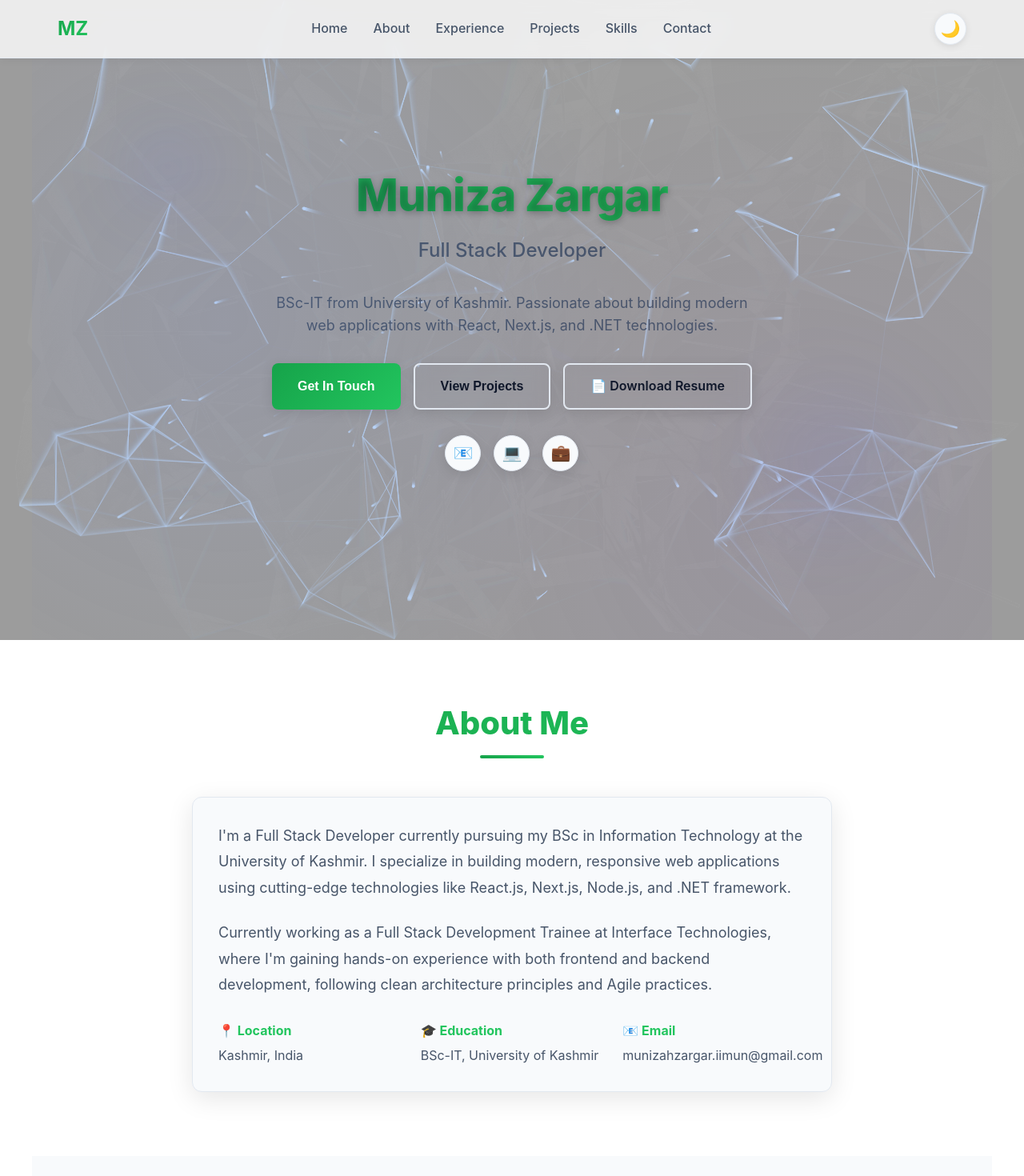
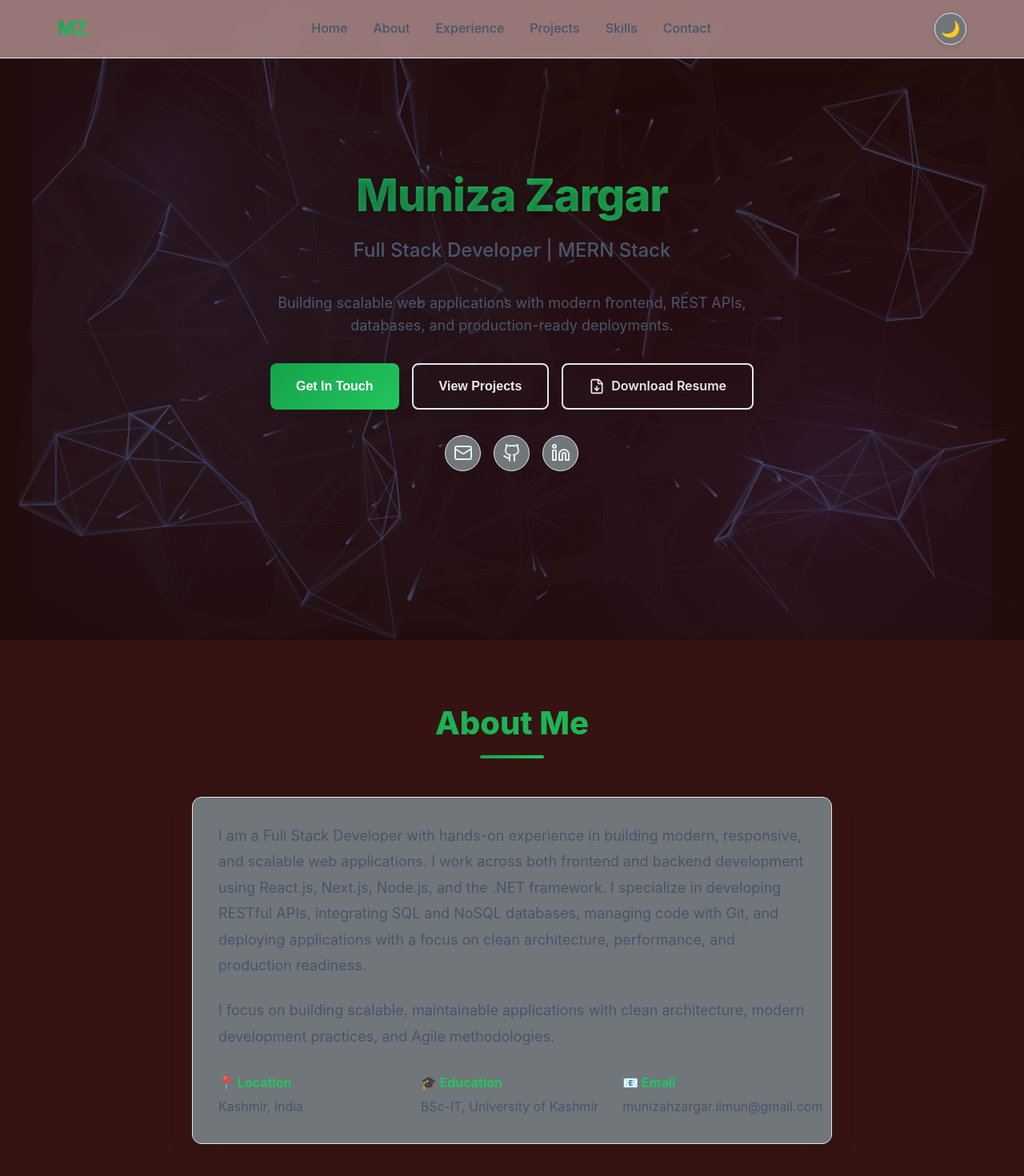
Before and after one commit to Munizazargar/muniza-portfolio, a Next.js app: page / in a window 1280 px wide. Shown: the top 1470 px of the page at 80% size. Built offline with nearby package versions, Linux system fonts and the light colour scheme.

Commit message:
Your commit message

```diff
--- a/package.json
+++ b/package.json
@@ -10,6 +10,7 @@
   },
   "dependencies": {
     "framer-motion": "^12.23.26",
+    "lucide-react": "^0.562.0",
     "next": "16.1.1",
     "react": "19.2.3",
     "react-dom": "19.2.3"
--- a/src/app/globals.css
+++ b/src/app/globals.css
@@ -4,10 +4,10 @@
 
 /* 🌞 LIGHT MODE */
 :root {
-  --bg-primary: #ffffff;
-  --bg-secondary: #f8fafc;
+  --bg-primary: #361313;
+  --bg-secondary: #71767b;
 
-  --text-primary: #0f172a;
+  --text-primary: #ececec;
   --text-secondary: #475569;
 
   --accent: #22c55e;
--- a/src/components/About.tsx
+++ b/src/components/About.tsx
@@ -38,10 +38,9 @@ export default function About() {
             viewport={{ once: true }}
             transition={{ duration: 0.6, delay: 0.2 }}
           >
-            I'm a Full Stack Developer currently pursuing my BSc in Information Technology
-            at the University of Kashmir. I specialize in building modern, responsive web
-            applications using cutting-edge technologies like React.js, Next.js, Node.js,
-            and .NET framework.
+          I am a Full Stack Developer with hands-on experience in building modern, responsive, and scalable web applications.
+          I work across both frontend and backend development using React.js, Next.js, Node.js, and the .NET framework.
+          I specialize in developing RESTful APIs, integrating SQL and NoSQL databases, managing code with Git, and deploying applications with a focus on clean architecture, performance, and production readiness.
           </motion.p>
 
           <motion.p
@@ -56,9 +55,7 @@ export default function About() {
             viewport={{ once: true }}
             transition={{ duration: 0.6, delay: 0.4 }}
           >
-            Currently working as a Full Stack Development Trainee at Interface Technologies,
-            where I'm gaining hands-on experience with both frontend and backend development,
-            following clean architecture principles and Agile practices.
+            I focus on building scalable, maintainable applications with clean architecture, modern development practices, and Agile methodologies.
           </motion.p>
 
           <motion.div
--- a/src/components/Footer.tsx
+++ b/src/components/Footer.tsx
@@ -5,7 +5,7 @@ export default function Footer() {
         © {new Date().getFullYear()} Muniza Zargar. Built with Next.js & TypeScript
       </p>
       <p style={{ color: 'var(--text-secondary)', fontSize: '0.875rem', marginTop: '0.5rem' }}>
-        Designed & Developed with ❤️
+        Designed, Developed & Deployed by Muniza Zargar
       </p>
     </footer>
   );
--- a/src/components/Hero.tsx
+++ b/src/components/Hero.tsx
@@ -1,6 +1,7 @@
 'use client';
 
 import { motion } from 'framer-motion';
+import { Mail, Github, Linkedin, FileDown } from 'lucide-react';
 import Background3D from './Background3d';
 
 export default function Hero() {
@@ -35,7 +36,7 @@ export default function Hero() {
           animate={{ opacity: 1 }}
           transition={{ duration: 0.8, delay: 0.4 }}
         >
-          Full Stack Developer
+          Full Stack Developer | MERN Stack
         </motion.p>
 
         <motion.p
@@ -49,8 +50,7 @@ export default function Hero() {
           animate={{ opacity: 1 }}
           transition={{ duration: 0.8, delay: 0.6 }}
         >
-          BSc-IT from University of Kashmir. Passionate about building modern web applications
-          with React, Next.js, and .NET technologies.
+         Building scalable web applications with modern frontend, REST APIs, databases, and production-ready deployments.
         </motion.p>
 
         <motion.div
@@ -81,11 +81,12 @@ export default function Hero() {
             href="/resume.pdf"
             download="Muniza_Zargar_Resume.pdf"
             className="btn btn-secondary"
-            style={{ display: 'inline-block' }}
+            style={{ display: 'inline-flex', alignItems: 'center', gap: '0.5rem' }}
             whileHover={{ scale: 1.05, y: -2 }}
             whileTap={{ scale: 0.95 }}
           >
-            📄 Download Resume
+            <FileDown size={20} />
+            Download Resume
           </motion.a>
         </motion.div>
 
@@ -104,7 +105,7 @@ export default function Hero() {
             whileHover={{ scale: 1.2, rotate: 5, y: -5 }}
             whileTap={{ scale: 0.9 }}
           >
-            📧
+            <Mail size={24} />
           </motion.a>
 
           <motion.a
@@ -116,7 +117,7 @@ export default function Hero() {
             whileHover={{ scale: 1.2, rotate: -5, y: -5 }}
             whileTap={{ scale: 0.9 }}
           >
-            💻
+            <Github size={24} />
           </motion.a>
 
           <motion.a
@@ -128,7 +129,7 @@ export default function Hero() {
             whileHover={{ scale: 1.2, rotate: 5, y: -5 }}
             whileTap={{ scale: 0.9 }}
           >
-            💼
+            <Linkedin size={24} />
           </motion.a>
         </motion.div>
 
--- a/src/components/Projects.tsx
+++ b/src/components/Projects.tsx
@@ -6,12 +6,12 @@ import { useState } from 'react';
 export default function Projects() {
   const projects = [
     {
-      title: 'Edu Hub (LMS)',
+      title: 'Edu Hub ',
       period: '2022-2023',
-      description: 'Educational web application with complete learning management features',
+      description: 'Blog-based educational content management application.',
       technologies: ['ASP.NET MVC', 'C#', 'SQL Server', 'Authentication'],
       features: [
-        'CRUD operations for course management',
+        'CRUD operations for content management',
         'User authentication and authorization',
         'Database integration with SQL Server',
         'Responsive design'
--- a/src/styles/components.css
+++ b/src/styles/components.css
@@ -4,7 +4,7 @@
   top: 0;
   left: 0;
   right: 0;
-  background: rgba(255, 255, 255, 0.8);
+  background: rgba(180, 145, 145, 0.8);
   backdrop-filter: blur(10px);
   -webkit-backdrop-filter: blur(10px);
   border-bottom: 1px solid var(--border);
```
Also changed, not shown: 1 other file (tests, documents, lock files or other folders).
